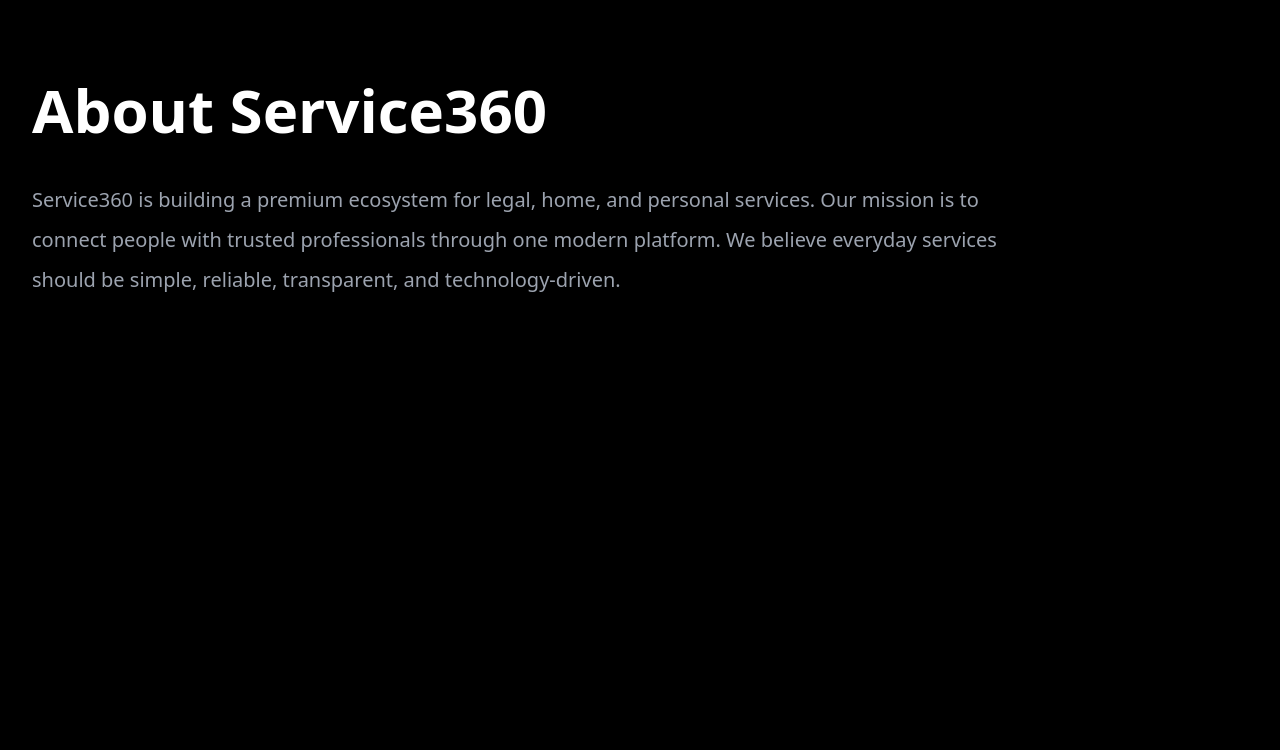
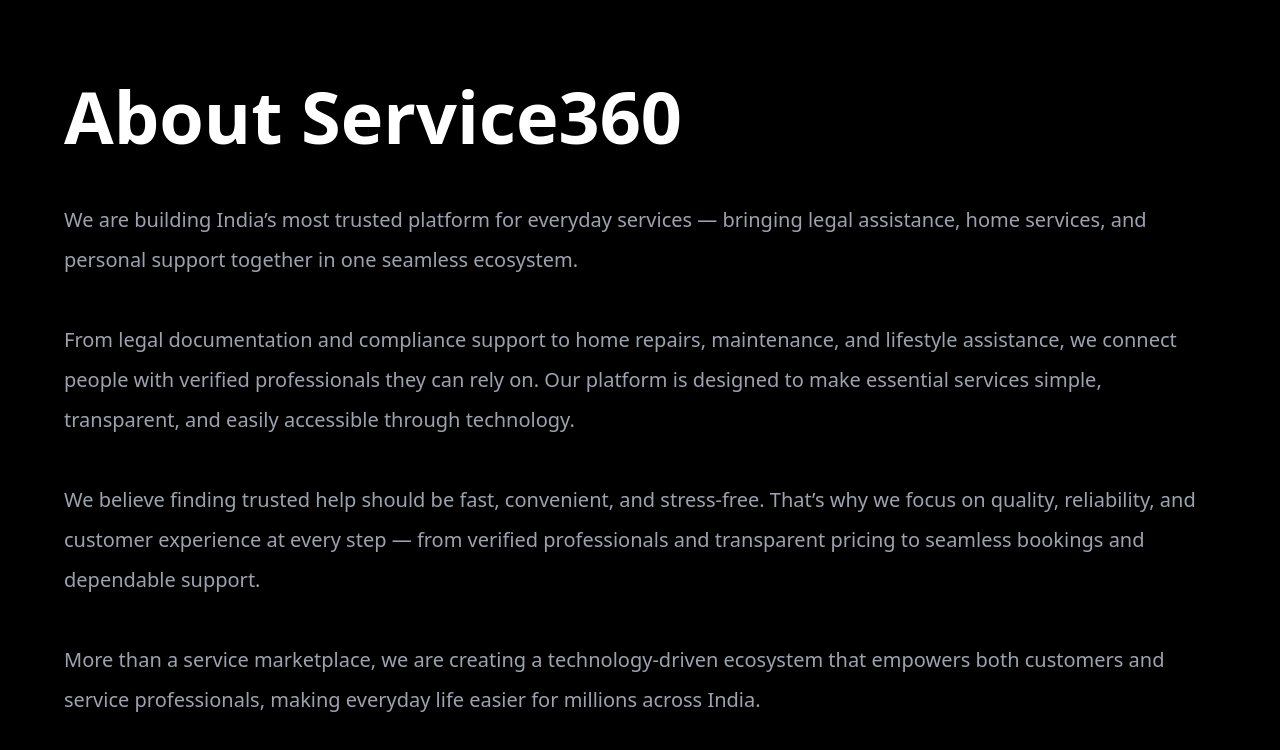
Before and after one commit to service-360/service360-website, a Next.js app: page /about in a window 1280 px wide. Shown: the top 750 px of the page. Built offline with nearby package versions, Linux system fonts and the light colour scheme.

Commit message:
Update page.js

```diff
--- a/app/about/page.js
+++ b/app/about/page.js
@@ -2,18 +2,50 @@
   return (
     <main className="bg-black text-white min-h-screen px-8 py-20">
 
-      <h1 className="text-6xl font-bold mb-10">
-        About Service360
-      </h1>
+      <div className="max-w-6xl mx-auto">
 
-      <p className="text-gray-400 text-xl leading-10 max-w-5xl">
-        Service360 is building a premium ecosystem for legal,
-        home, and personal services. Our mission is to connect
-        people with trusted professionals through one modern platform.
+        <h1 className="text-6xl md:text-7xl font-bold mb-12">
+          About Service360
+        </h1>
 
-        We believe everyday services should be simple,
-        reliable, transparent, and technology-driven.
-      </p>
+        <div className="space-y-10 text-gray-400 text-xl leading-10">
+
+          <p>
+            We are building India’s most trusted platform for
+            everyday services — bringing legal assistance,
+            home services, and personal support together in
+            one seamless ecosystem.
+          </p>
+
+          <p>
+            From legal documentation and compliance support
+            to home repairs, maintenance, and lifestyle
+            assistance, we connect people with verified
+            professionals they can rely on. Our platform is
+            designed to make essential services simple,
+            transparent, and easily accessible through
+            technology.
+          </p>
+
+          <p>
+            We believe finding trusted help should be fast,
+            convenient, and stress-free. That’s why we focus
+            on quality, reliability, and customer experience
+            at every step — from verified professionals and
+            transparent pricing to seamless bookings and
+            dependable support.
+          </p>
+
+          <p>
+            More than a service marketplace, we are creating
+            a technology-driven ecosystem that empowers both
+            customers and service professionals, making
+            everyday life easier for millions across India.
+          </p>
+
+        </div>
+
+      </div>
 
     </main>
   )
```
